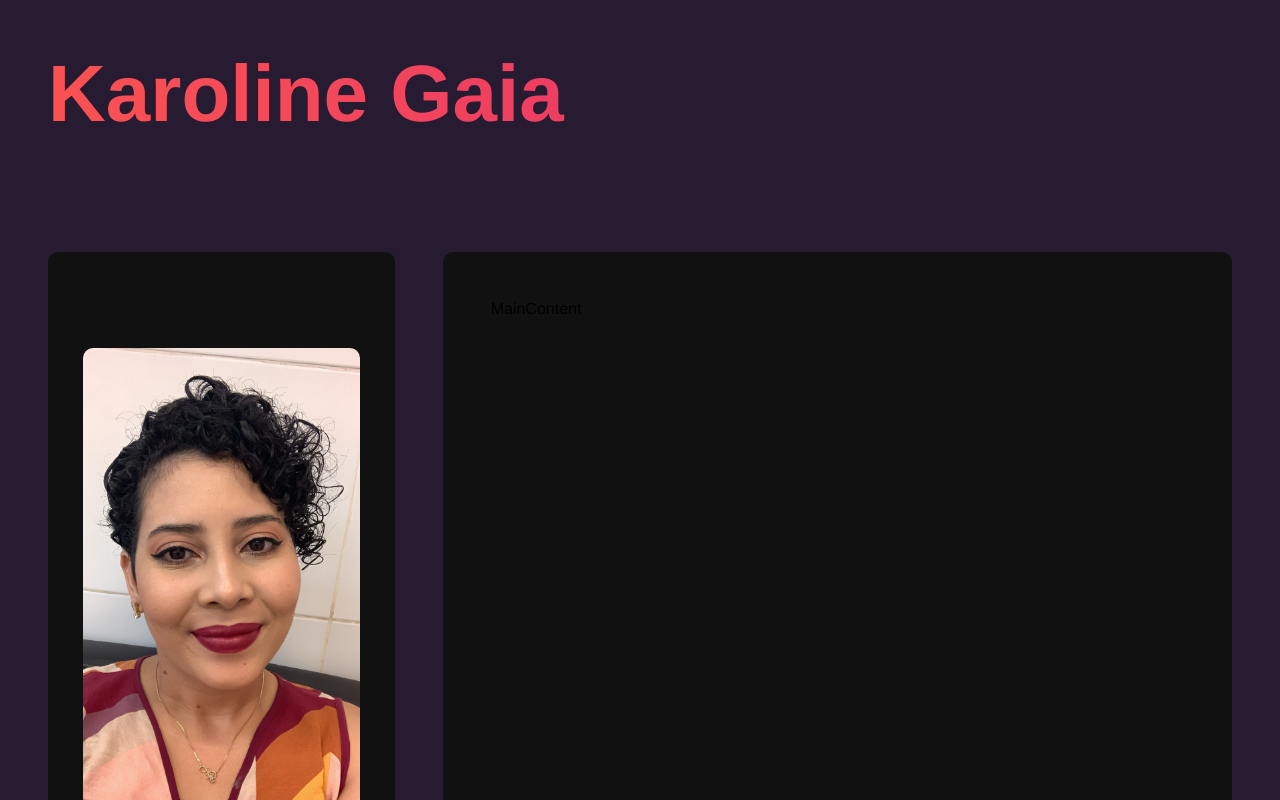
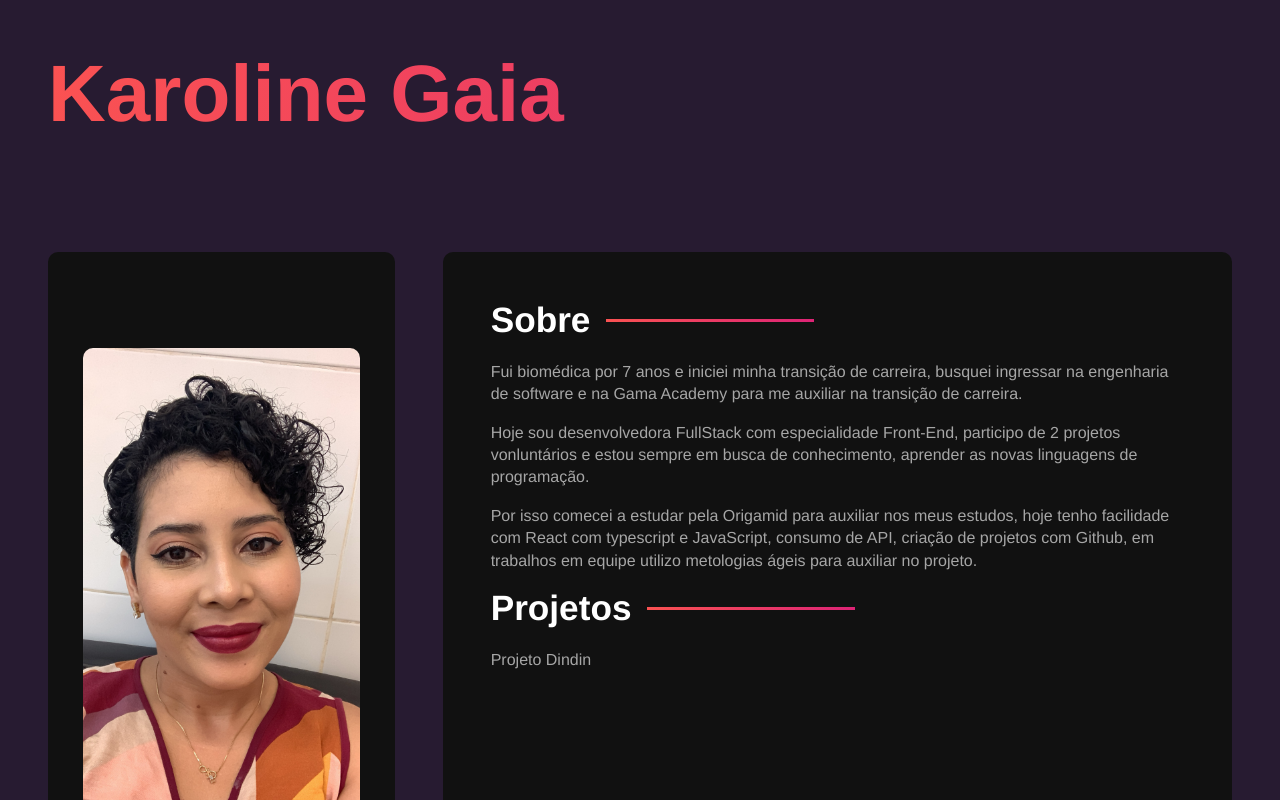
Before and after one commit to Karolinegaia/Karoline-Gaia, a React (Vite) app: page / in a window 1280 px wide. Shown: the top 800 px of the page. Built offline with nearby package versions, Linux system fonts and the light colour scheme.

Commit message:
Updating the project

```diff
--- /dev/null
+++ b/src/Components/AboutContainer.jsx
@@ -0,0 +1,12 @@
+import React from "react";
+
+const About = () => {
+    return <section className="about-container">
+        <h2>Sobre</h2>
+        <p>Fui biomédica por 7 anos e iniciei minha transição de carreira, busquei ingressar na engenharia de software e na Gama Academy para me auxiliar na transição de carreira.</p>
+        <p>Hoje sou desenvolvedora FullStack com especialidade Front-End, participo de 2 projetos vonluntários e estou sempre em busca de conhecimento, aprender as novas linguagens de programação.</p>
+        <p>Por isso comecei a estudar pela Origamid para auxiliar nos meus estudos, hoje tenho facilidade com React com typescript e JavaScript, consumo de API, criação de projetos com Github, em trabalhos em equipe utilizo metologias ágeis para auxiliar no projeto.</p>
+    </section>
+}
+
+export default About
--- a/src/Components/MainContent.jsx
+++ b/src/Components/MainContent.jsx
@@ -1,8 +1,15 @@
+import About from "../Components/AboutContainer"
+import Tecnologia from "../Components/TecnologiaContainer"
+import Projetos from "../Components/Projects"
 import "../Styles/mainContent.sass"
 
 const MainContent = () => {
     return (
-        <main id="main-content">MainContent</main>
+        <main id="main-content">
+            <About/>
+            <Tecnologia/>
+            <Projetos/>
+        </main>
     )
 }
 
--- /dev/null
+++ b/src/Components/Projects.jsx
@@ -0,0 +1,10 @@
+const Projects = () => {
+    return <section className="projects-container">
+        <h2>Projetos</h2>
+        <p>Projeto Dindin</p>
+        <a href=""></a>
+
+    </section>
+}
+
+export default Projects
--- /dev/null
+++ b/src/Components/TecnologiaContainer.jsx
@@ -0,0 +1,5 @@
+const Tecnologia = () => {
+    return
+}
+
+export default Tecnologia
--- a/src/Components/information.jsx
+++ b/src/Components/information.jsx
@@ -4,7 +4,7 @@ import "../Styles/information.sass";
 const Information = () => {
     return <section id="information">
         <div className="infor-card">
-            <AiFillPhone id="prone-icon"/>
+            <AiFillPhone id="phone-icon"/>
             <div>
                 <h3>Telefone</h3>
                 <p>(91) 9999-9999</p>
--- a/src/Styles/mainContent.sass
+++ b/src/Styles/mainContent.sass
@@ -1,7 +1,32 @@
 @use 'variables'
+@use 'mixins'
 
 #main-content
     background-color: variables.$bg-color
     flex: 2 1 0
     border-radius: variables.$container-border-radius
     padding: 3rem
+
+    section
+        display: flex
+        flex-direction: column
+
+    h2
+        color: variables.$text-color
+        font-size: 2.2rem
+        margin-bottom: 1.3rem
+        @include mixins.center
+        justify-content: start
+        gap: 1rem
+
+        &:after
+            @include mixins.gradient-border
+
+    p
+        color: variables.$text-color-secondary
+        margin-bottom: 1rem
+        line-height: 1.4rem
+
+    btn
+        @include mixins.btn
+        align-self: start
--- a/src/Styles/mixins.sass
+++ b/src/Styles/mixins.sass
@@ -11,3 +11,9 @@
     background: variables.$gradient
     text-decoration: none
     border-radius: 1.2rem
+
+@mixin gradient-border
+    content: ""
+    background: variables.$gradient
+    height: 3px
+    width: 30%
```
